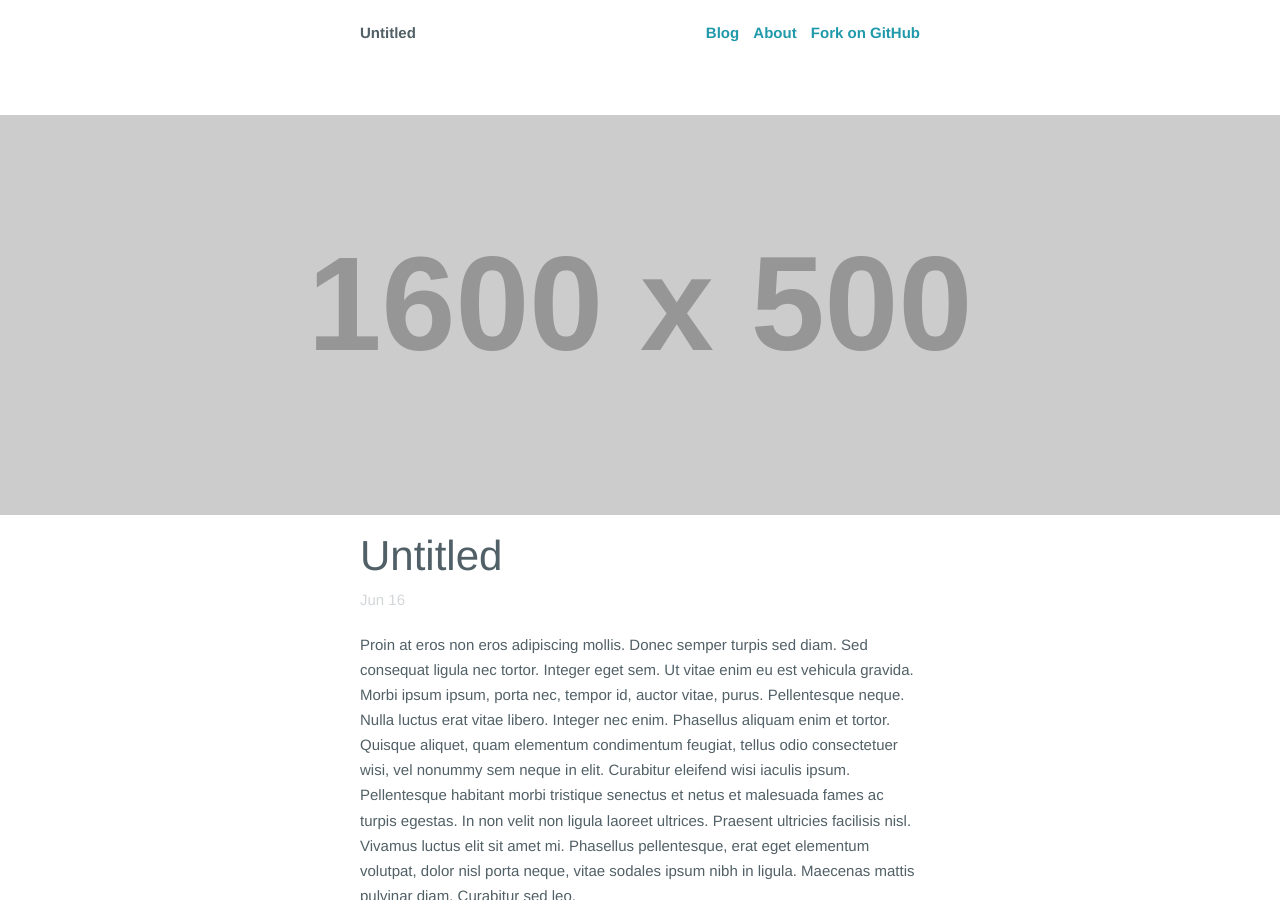
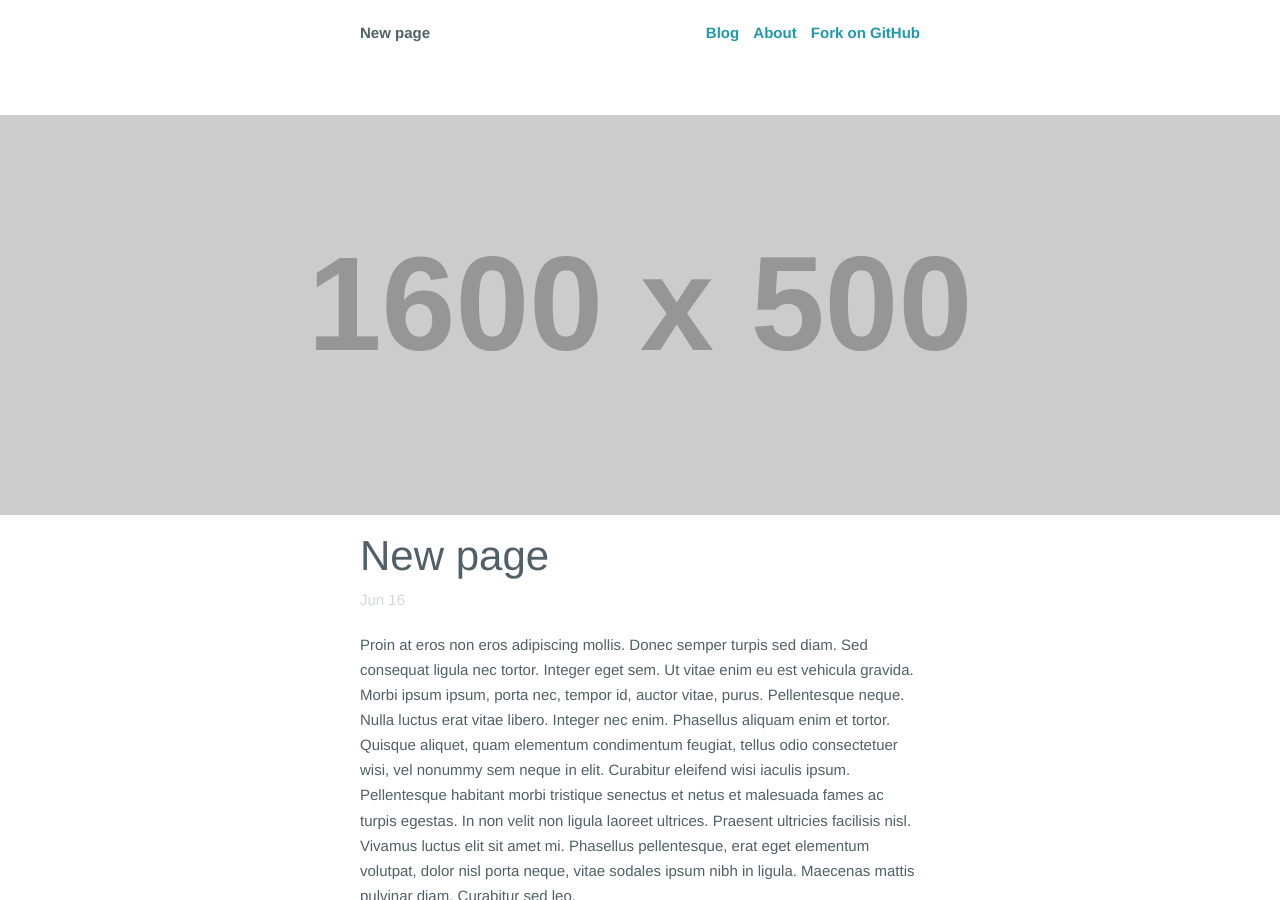
Before and after one commit to AoSBrah/aosbrah.github.io, a Jekyll site: the page built from _posts/2013-06-16-hello-again.md, in a window 1280 px wide and 900 px high. Built offline with Jekyll 4.4.1, drawn with Linux system fonts in a browser that asks for light colours; Markdown is read by kramdown in place of the engine named in the settings.

Commit message:
Updated 2013-06-16-hello-again.md

```diff
--- a/_posts/2013-06-16-hello-again.md
+++ b/_posts/2013-06-16-hello-again.md
@@ -1,11 +1,12 @@
 ---
 layout: blog
+category: blog
 published: true
-category: blog
-splash: "http://placehold.it/1600x500"
-tags: null
-title: Untitled
+splash: 'http://placehold.it/1600x500'
+title: New page
 ---
 
 
 Proin at eros non eros adipiscing mollis. Donec semper turpis sed diam. Sed consequat ligula nec tortor. Integer eget sem. Ut vitae enim eu est vehicula gravida. Morbi ipsum ipsum, porta nec, tempor id, auctor vitae, purus. Pellentesque neque. Nulla luctus erat vitae libero. Integer nec enim. Phasellus aliquam enim et tortor. Quisque aliquet, quam elementum condimentum feugiat, tellus odio consectetuer wisi, vel nonummy sem neque in elit. Curabitur eleifend wisi iaculis ipsum. Pellentesque habitant morbi tristique senectus et netus et malesuada fames ac turpis egestas. In non velit non ligula laoreet ultrices. Praesent ultricies facilisis nisl. Vivamus luctus elit sit amet mi. Phasellus pellentesque, erat eget elementum volutpat, dolor nisl porta neque, vitae sodales ipsum nibh in ligula. Maecenas mattis pulvinar diam. Curabitur sed leo.
+
+![Avatar.jpg]({{site.baseurl}}/media/Avatar.jpg)
```
